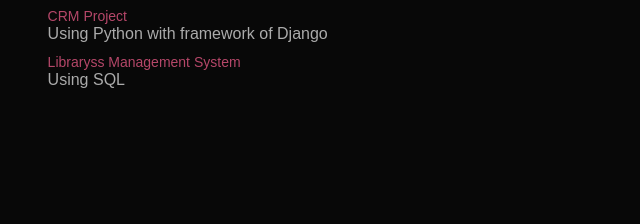
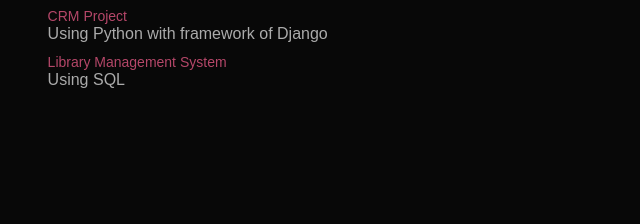
Before and after one commit to KamalSai204/personal-portfolio, a plain HTML site: page index.html in a window 1280 px wide. Both pictures are taken after a click on the element "Experience". Shown: the part 1161-1385 px from the top of the page, 490-1130 px from the left. Drawn offline with Linux system fonts and the light colour scheme.

Commit message:
removed ss

```diff
--- a/index.html
+++ b/index.html
@@ -55,7 +55,7 @@
                   <li><span>Quiz App</span><br>Using HTML,CSS,Javascript</li>
                   <li><span>Personal Portfolio Website</span><br>Using HTML,CSS,Javascript</li>
                   <li><span>CRM Project</span><br> Using Python with framework of Django</li>
-                  <li><span>Libraryss Management System</span><br>Using SQL</li>
+                  <li><span>Library Management System</span><br>Using SQL</li>
 
                 </ul>
               </div>
```
